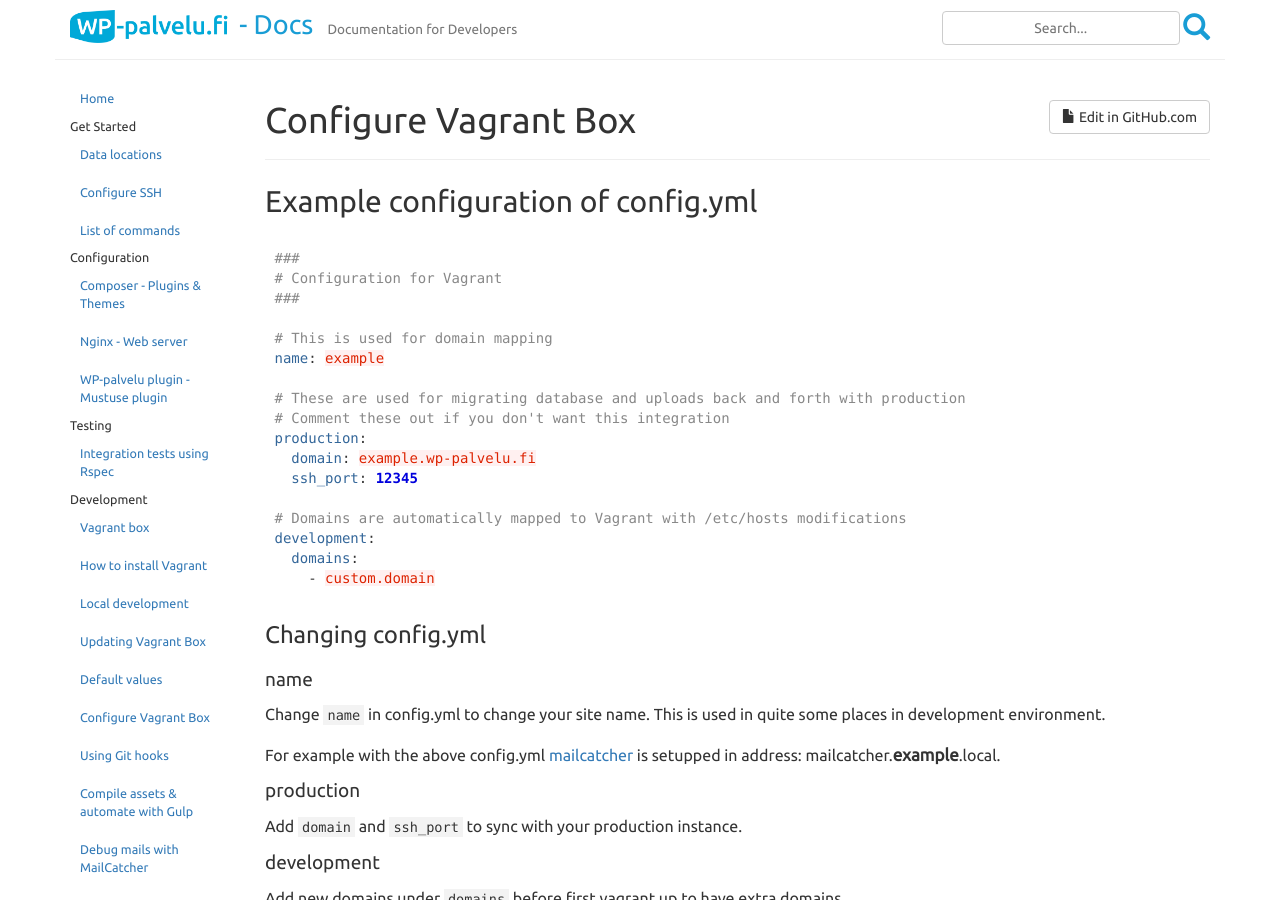
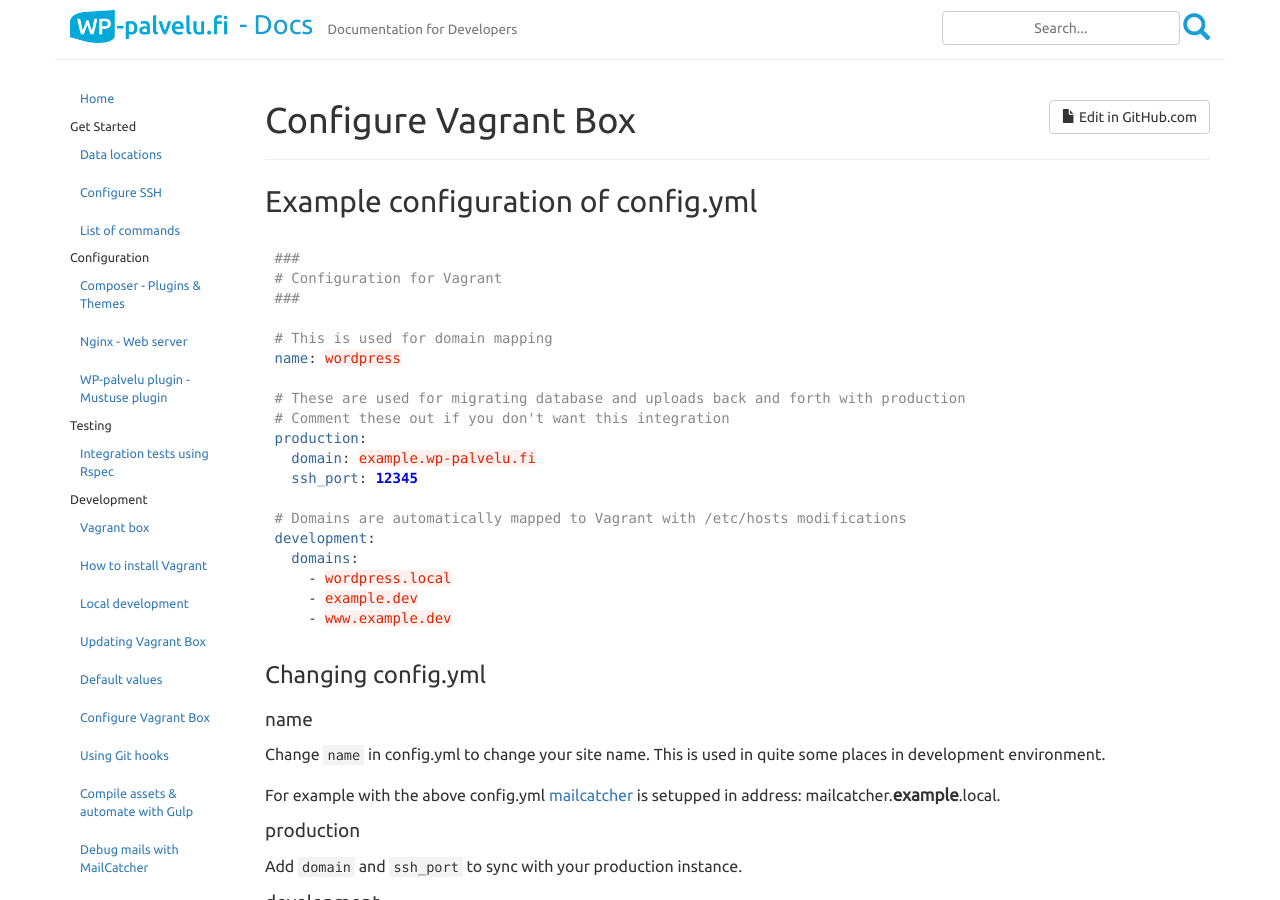
Before and after one commit to Seravo/docs, a Jekyll site: the page built from _posts/2015-10-12-configure-vagrant-box.md, in a window 1280 px wide and 900 px high. Built offline with Jekyll 4.4.1, drawn with Linux system fonts in a browser that asks for light colours; nearby versions of some CDN libraries; Markdown is read by kramdown in place of the engine named in the settings.

Commit message:
Update config.yml example to match actual seravo/wordpress default contents

````diff
--- a/_posts/2015-10-12-configure-vagrant-box.md
+++ b/_posts/2015-10-12-configure-vagrant-box.md
@@ -15,7 +15,7 @@ published: true
 ###
 
 # This is used for domain mapping
-name: example
+name: wordpress
 
 # These are used for migrating database and uploads back and forth with production
 # Comment these out if you don't want this integration
@@ -26,7 +26,9 @@ production:
 # Domains are automatically mapped to Vagrant with /etc/hosts modifications
 development:
   domains:
-    - custom.domain
+    - wordpress.local
+    - example.dev
+    - www.example.dev
 ```
 
 ### Changing config.yml
````
